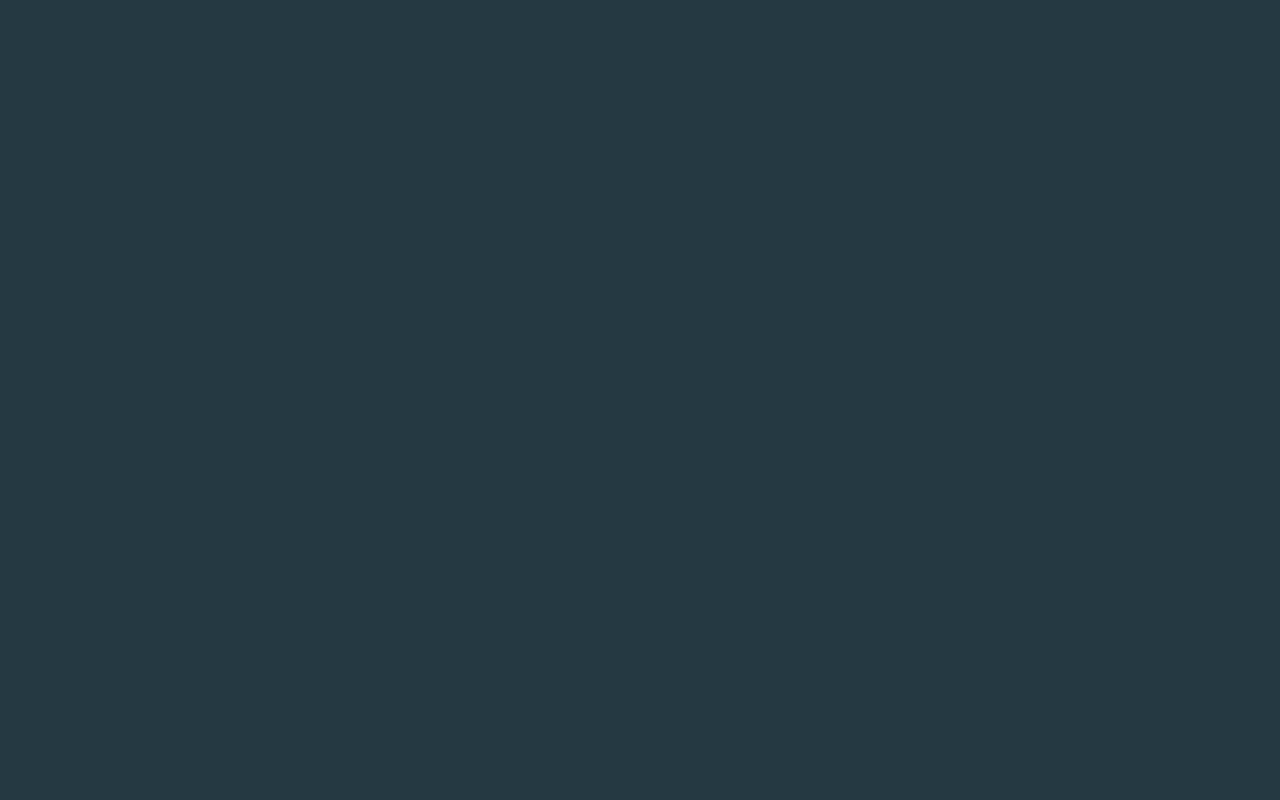
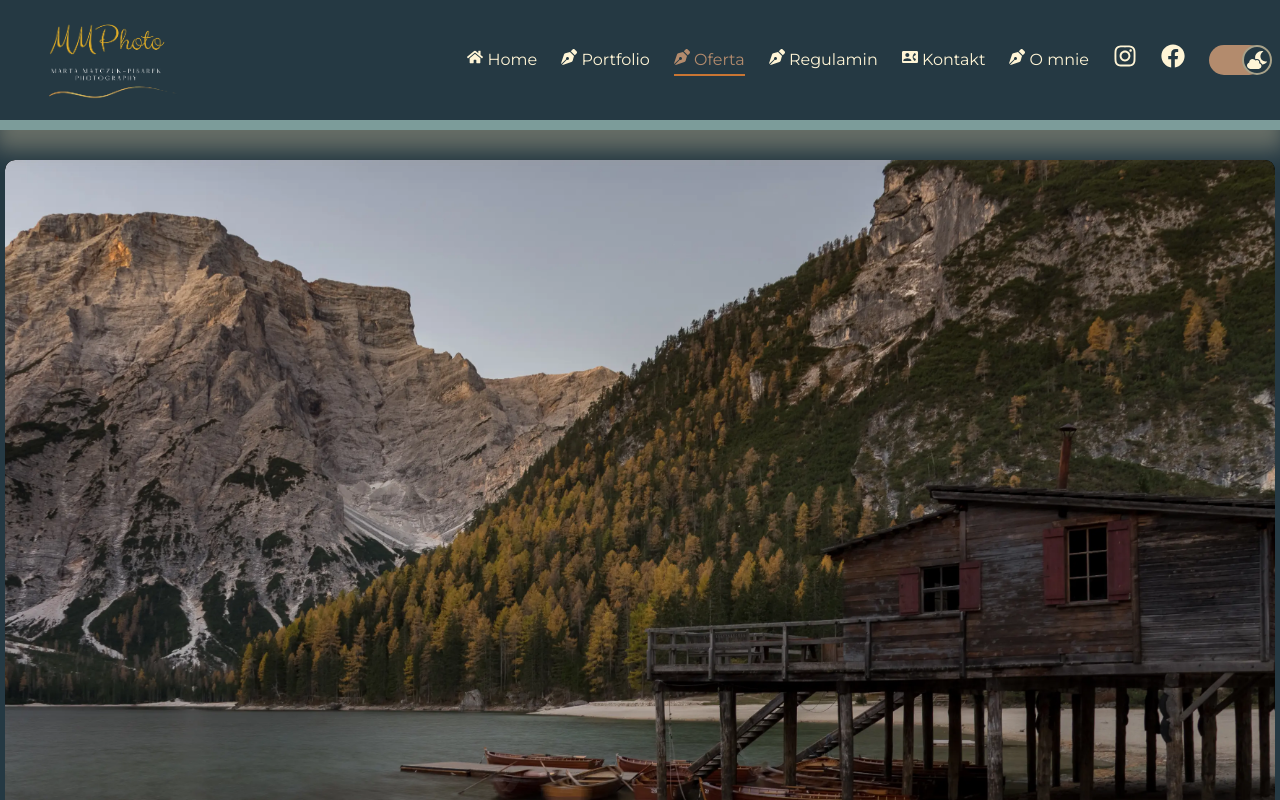
Before and after one commit to MarekLempart/photoStudio, a React (Vite) app: page /offer in a window 1280 px wide. Before the commit this address had no page. Shown: the top 800 px of the page. Built offline with nearby package versions, Linux system fonts and the light colour scheme.

Commit message:
navigation working

```diff
--- a/src/App.tsx
+++ b/src/App.tsx
@@ -4,6 +4,9 @@ import { Routes, Route } from "react-router-dom";
 import Home from "./pages/Home";
 import About from "./pages/About";
 import Contact from "./pages/Contact";
+import Portfolio from "./pages/Portfolio";
+import Offer from "./pages/Offer";
+import Regulations from "./pages/Regulations";
 import SharedLayout from "./components/SharedLayout";
 import ScrollToTop from "./components/ScrollToTop";
 import { ToastContainer } from "react-toastify";
@@ -17,8 +20,11 @@ function App() {
       <Routes>
         <Route path="/" element={<SharedLayout />}>
           <Route index element={<Home />} />
+          <Route path="portfolio" element={<Portfolio />} />
+          <Route path="offer" element={<Offer />} />
+          <Route path="regulations" element={<Regulations />} />
+          <Route path="contact" element={<Contact />} />
           <Route path="about" element={<About />} />
-          <Route path="contact" element={<Contact />} />
         </Route>
       </Routes>
     </div>
--- a/src/components/Header.tsx
+++ b/src/components/Header.tsx
@@ -117,6 +117,18 @@ const Header: React.FC<HeaderProps> = ({ isMenuOpen, toggleMenu }) => {
             <FaHome /> Home
           </StyledNavLink>
 
+          <StyledNavLink as={NavLink} to="/portfolio" onClick={handleMenuClick}>
+            <FaPenNib /> Portfolio
+          </StyledNavLink>
+
+          <StyledNavLink as={NavLink} to="/offer" onClick={handleMenuClick}>
+            <FaPenNib /> Oferta
+          </StyledNavLink>
+
+          <StyledNavLink as={NavLink} to="/regulations" onClick={handleMenuClick}>
+            <FaPenNib /> Regulamin
+          </StyledNavLink>
+
           <StyledNavLink as={NavLink} to="/contact" onClick={handleMenuClick}>
             <MdContactPhone /> Kontakt
           </StyledNavLink>
@@ -142,9 +154,6 @@ const Header: React.FC<HeaderProps> = ({ isMenuOpen, toggleMenu }) => {
               <FaFacebook />
             </a>
           </SocialMediaWrapper>
-          {/* <ThemeToggleButton onClick={toggleTheme}>
-            {currentTheme === "dark" ? <FaCloudMoon /> : <FaCloudSun />}
-          </ThemeToggleButton> */}
           <ThemeToggleButtonWrapper>
             <ThemeToggleSlider onClick={toggleTheme} $active={currentTheme === "dark"}>
               <ThemeToggleButton $active={currentTheme === "dark"}>
@@ -157,9 +166,6 @@ const Header: React.FC<HeaderProps> = ({ isMenuOpen, toggleMenu }) => {
         {/* Kontener dla mobilnych ikon */}
         {isMobile && (
           <MobileIconsContainer>
-            {/* <ThemeToggleButton onClick={toggleTheme}>
-              {currentTheme === "dark" ? <FaCloudMoon /> : <FaCloudSun />}
-            </ThemeToggleButton> */}
             <ThemeToggleButtonWrapper>
               <ThemeToggleSlider onClick={toggleTheme} $active={currentTheme === "dark"}>
                 <ThemeToggleButton $active={currentTheme === "dark"}>
@@ -184,6 +190,18 @@ const Header: React.FC<HeaderProps> = ({ isMenuOpen, toggleMenu }) => {
 
             <MobileNavLink as={NavLink} to="/" onClick={handleMenuClick}>
               <FaHome /> Home
+            </MobileNavLink>
+
+            <MobileNavLink as={NavLink} to="/portfolio" onClick={handleMenuClick}>
+              <FaPenNib /> Portfolio
+            </MobileNavLink>
+
+            <MobileNavLink as={NavLink} to="/offer" onClick={handleMenuClick}>
+              <FaPenNib /> Oferta
+            </MobileNavLink>
+
+            <MobileNavLink as={NavLink} to="/regulations" onClick={handleMenuClick}>
+              <FaPenNib /> Regulamin
             </MobileNavLink>
 
             <MobileNavLink as={NavLink} to="/contact" onClick={handleMenuClick}>
--- a/src/pages/About.tsx
+++ b/src/pages/About.tsx
@@ -1,4 +1,4 @@
-// src/pages/AboutMe.tsx
+// src/pages/About.tsx
 
 import React from "react";
 import personImageData from "../data/personImageData";
--- /dev/null
+++ b/src/pages/Offer.tsx
@@ -0,0 +1,16 @@
+// src/pages/Offer.tsx
+
+import HeroSlideshow from "../components/HeroSlideshow";
+import {
+  Container,
+} from "../styles/OfferStyles";
+
+const Offer = () => {
+  return (
+    <Container>
+      <HeroSlideshow />
+    </Container>
+  );
+};
+
+export default Offer;
--- /dev/null
+++ b/src/pages/Portfolio.tsx
@@ -0,0 +1,16 @@
+// src/pages/Portfolio.tsx
+
+import HeroSlideshow from "../components/HeroSlideshow";
+import {
+  Container,
+} from "../styles/PortfolioStyles";
+
+const Portfolio = () => {
+  return (
+    <Container>
+      <HeroSlideshow />
+    </Container>
+  );
+};
+
+export default Portfolio;
--- /dev/null
+++ b/src/pages/Regulations.tsx
@@ -0,0 +1,16 @@
+// src/pages/Regulations.tsx
+
+import HeroSlideshow from "../components/HeroSlideshow";
+import {
+  Container,
+} from "../styles/RegulationsStyles";
+
+const Regulations = () => {
+  return (
+    <Container>
+      <HeroSlideshow />
+    </Container>
+  );
+};
+
+export default Regulations;
--- a/src/styles/HeaderStyles.ts
+++ b/src/styles/HeaderStyles.ts
@@ -245,17 +245,18 @@ export const ThemeToggleButton = styled.button<{ $active: boolean }>`
   /* border: none; */
   border: solid 2px
     ${({ $active, theme }) =>
-      $active ? theme.colors.accentActive : theme.colors.accentInactive};
+      $active ? theme.colors.hover : theme.colors.distinction};
   display: flex;
   justify-content: center;
   align-items: center;
   transform: ${({ $active }) =>
     $active ? "translateX(10px)" : "translateX(-10px)"};
   cursor: pointer;
-  transition: transform 0.6s ease;
+  transition: transform 0.6s ease, border-color 0.6s ease;
 
   &:hover {
-    transform: scale(1.05);
+    transform: scale(1.1);
+    border-color: ${({ theme }) => theme.colors.hoverButton};
   }
 
   svg {
@@ -268,7 +269,7 @@ export const ThemeToggleButton = styled.button<{ $active: boolean }>`
 export const MobileIconsContainer = styled.div`
   display: flex;
   align-items: center;
-  gap: 10px;
+  gap: 20px;
 
   @media screen and (min-width: ${({ theme }) => theme.breakpoints.mobile}) {
     display: none;
--- /dev/null
+++ b/src/styles/OfferStyles.ts
@@ -0,0 +1,22 @@
+// src/styles/OfferStyles.ts
+
+import styled from "styled-components";
+
+export const Container = styled.div`
+  display: flex;
+  flex-direction: column;
+  gap: 20px;
+  padding: ${({ theme }) => theme.spacing.mobilePadding};
+  margin: 0px auto 20px;
+
+  @media ${({ theme }) => theme.media.tablet} {
+    flex-direction: row;
+    flex-wrap: wrap;
+    gap: 20px;
+    padding: ${({ theme }) => theme.spacing.tabletPadding};
+  }
+
+  @media ${({ theme }) => theme.media.desktop} {
+    padding: ${({ theme }) => theme.spacing.desktopPadding};
+  }
+`;
--- /dev/null
+++ b/src/styles/PortfolioStyles.ts
@@ -0,0 +1,22 @@
+// src/styles/PortfolioStyles.ts
+
+import styled from "styled-components";
+
+export const Container = styled.div`
+  display: flex;
+  flex-direction: column;
+  gap: 20px;
+  padding: ${({ theme }) => theme.spacing.mobilePadding};
+  margin: 0px auto 20px;
+
+  @media ${({ theme }) => theme.media.tablet} {
+    flex-direction: row;
+    flex-wrap: wrap;
+    gap: 20px;
+    padding: ${({ theme }) => theme.spacing.tabletPadding};
+  }
+
+  @media ${({ theme }) => theme.media.desktop} {
+    padding: ${({ theme }) => theme.spacing.desktopPadding};
+  }
+`;
--- /dev/null
+++ b/src/styles/RegulationsStyles.ts
@@ -0,0 +1,22 @@
+// src/styles/RegulationsStyles.ts
+
+import styled from "styled-components";
+
+export const Container = styled.div`
+  display: flex;
+  flex-direction: column;
+  gap: 20px;
+  padding: ${({ theme }) => theme.spacing.mobilePadding};
+  margin: 0px auto 20px;
+
+  @media ${({ theme }) => theme.media.tablet} {
+    flex-direction: row;
+    flex-wrap: wrap;
+    gap: 20px;
+    padding: ${({ theme }) => theme.spacing.tabletPadding};
+  }
+
+  @media ${({ theme }) => theme.media.desktop} {
+    padding: ${({ theme }) => theme.spacing.desktopPadding};
+  }
+`;
```
